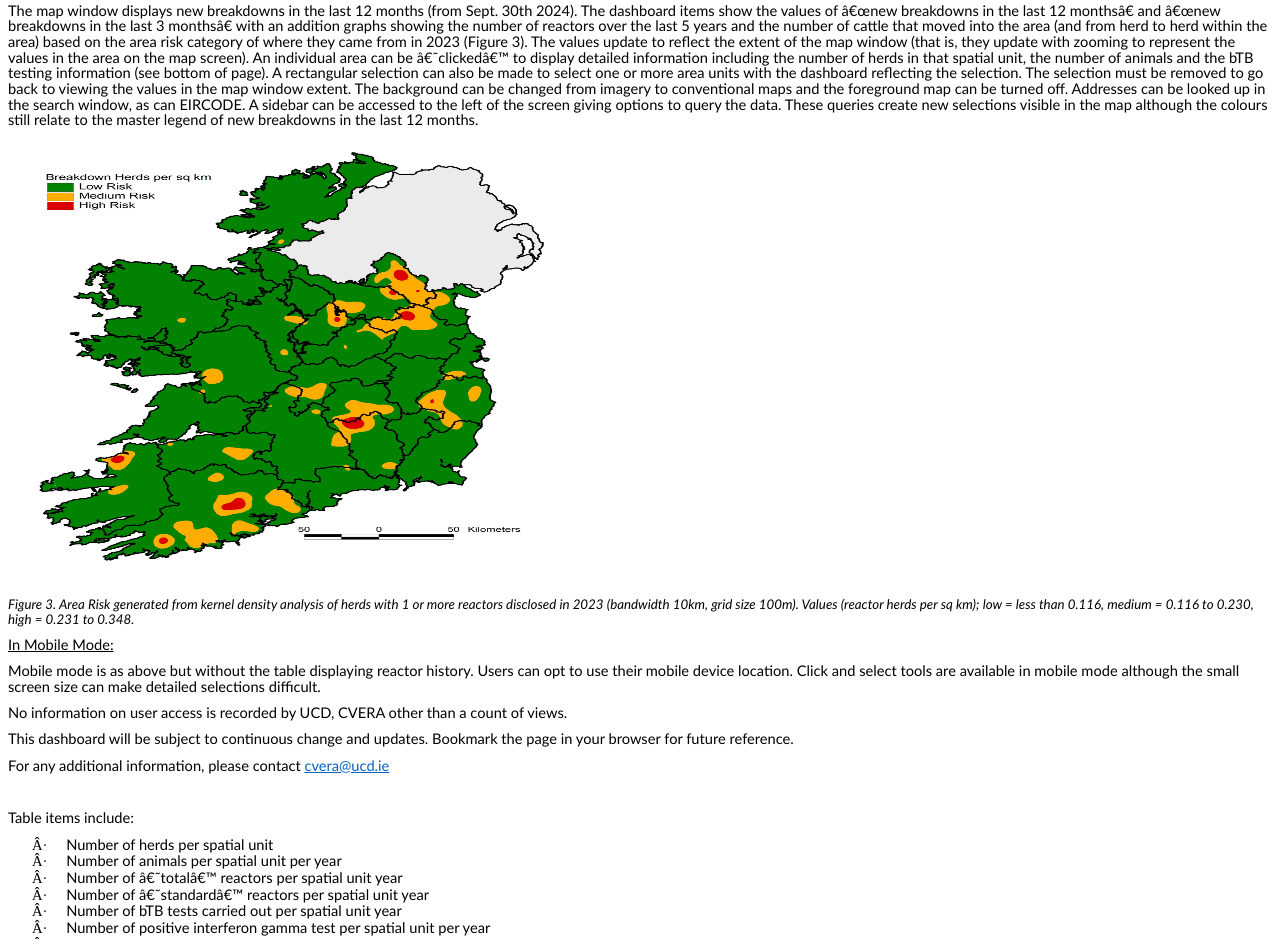
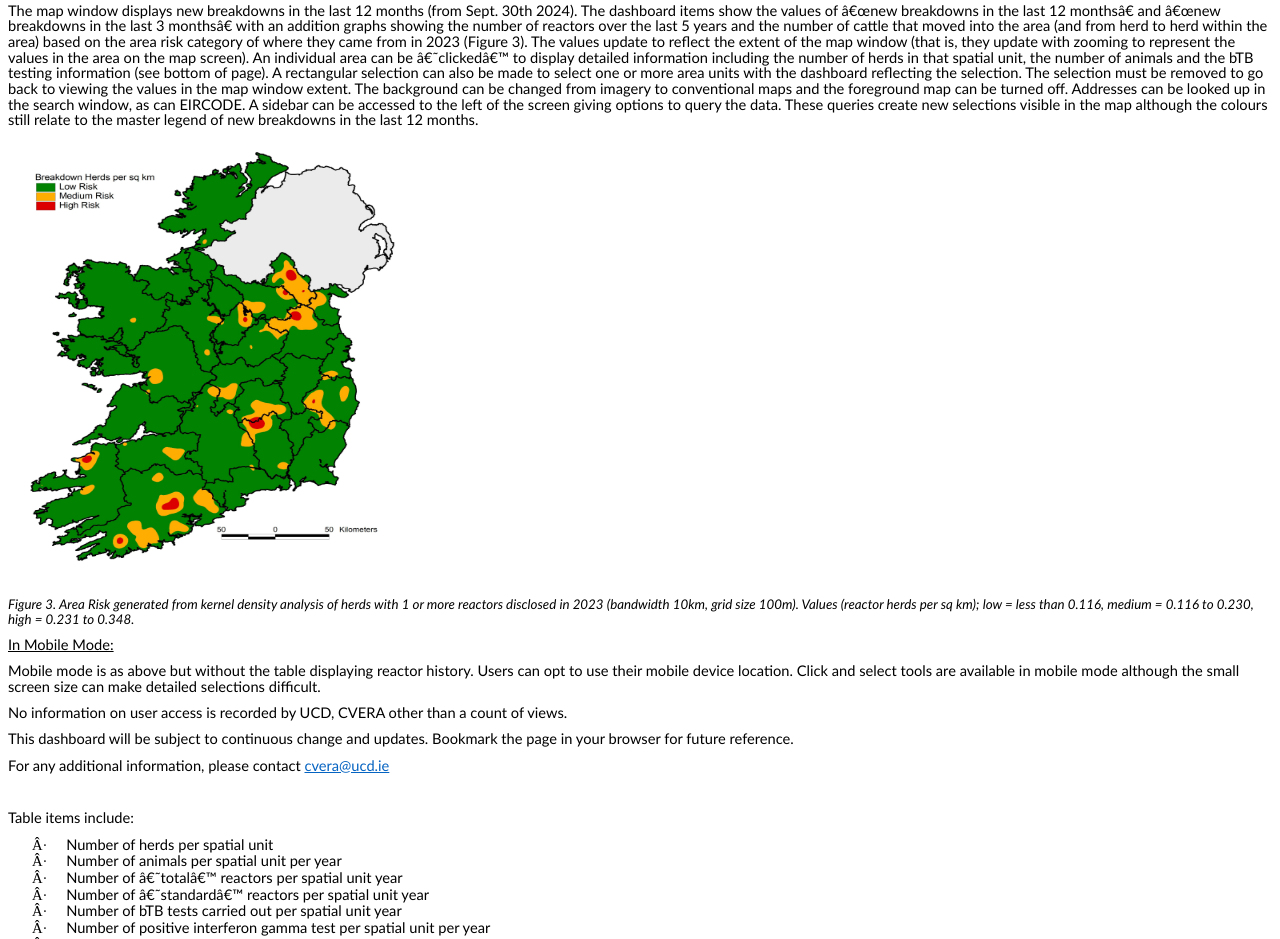
Before and after one commit to guymcgrath/Display_TB, a plain HTML site: page index.html in a window 1280 px wide. Shown: the part 1434-2373 px from the top of the page. Drawn offline with Linux system fonts and the light colour scheme.

Commit message:
Update index.html

```diff
--- a/index.html
+++ b/index.html
@@ -166,7 +166,7 @@ the values in the map window extent. The background can be changed from imagery
 to conventional maps and the foreground map can be turned off. Addresses can be
 looked up in the search window, as can EIRCODE. A sidebar can be accessed to the left of the screen giving options to query the data. These queries create new selections visible in the map although the colours still relate to the master legend of new breakdowns in the last 12 months.</p>
 
-<p class=MsoNormal><img border=0 width=555 height=448 id="Picture 9"
+<p class=MsoNormal><img border=0 width=400 height=448 id="Picture 9"
 src="https://guymcgrath.github.io/Display_TB/image003.png"
 alt="Risk areas"></p>
 
```
